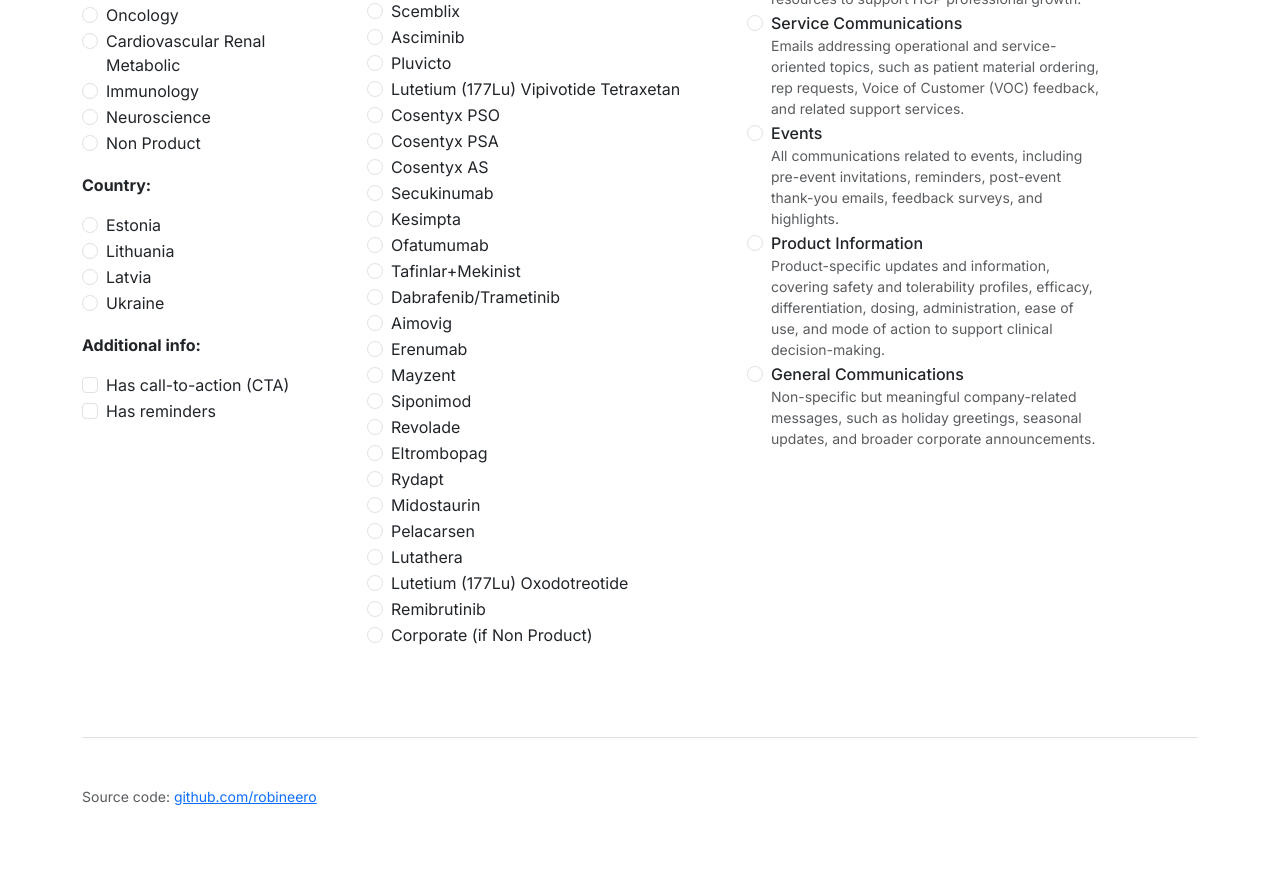
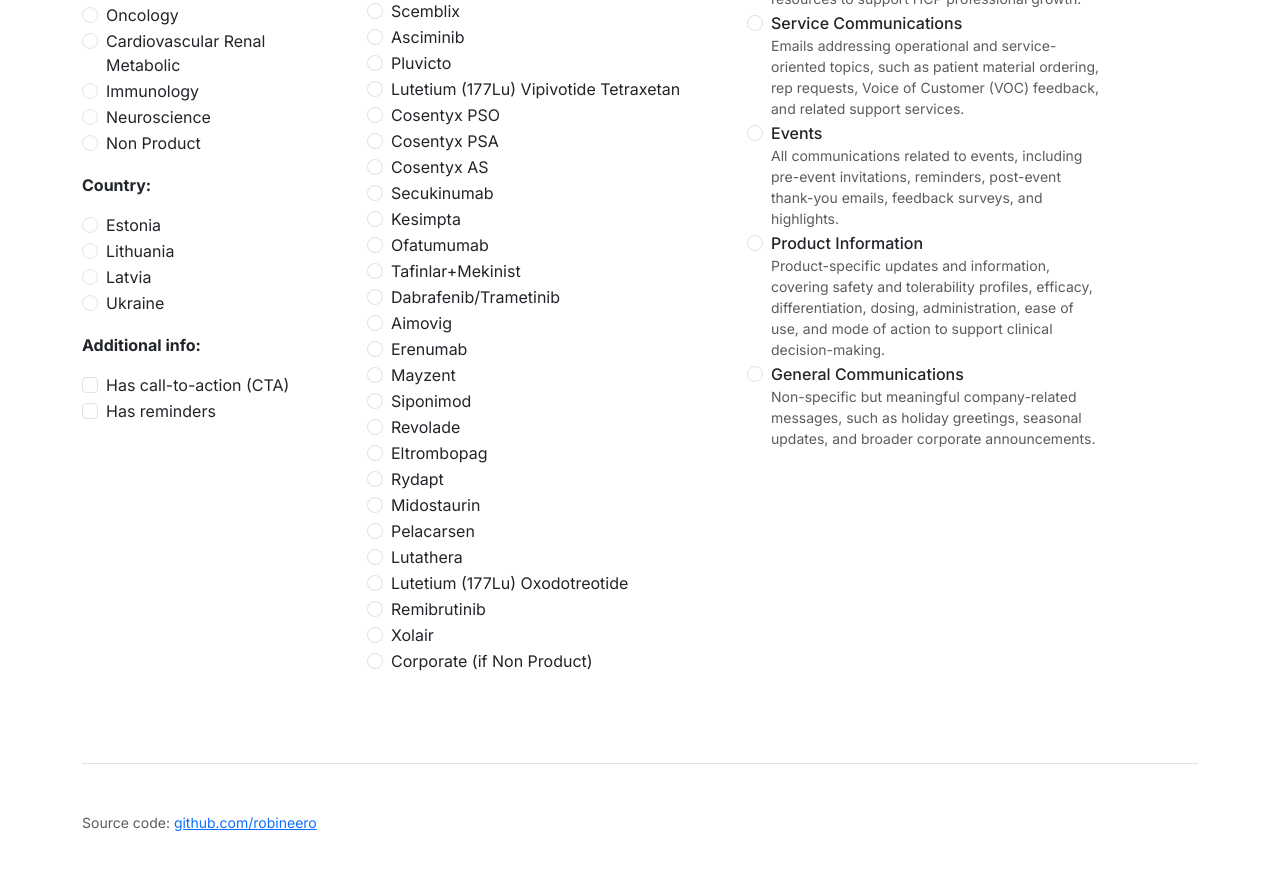
Before and after one commit to robineero/nvs-newsletter-naming-tool, a plain HTML site: page index.html in a window 1280 px wide. Shown: the part 585-1454 px from the top of the page. Drawn offline with nearby package versions, Linux system fonts and the light colour scheme.

Commit message:
Add Xolair to product array

```diff
--- a/index.html
+++ b/index.html
@@ -185,6 +185,7 @@
         "LUTA" : "Lutathera",
         "LUTEO" : "Lutetium (177Lu) Oxodotreotide",
         "REMI" : "Remibrutinib",
+        "XLR" : "Xolair",
         "CORP" : "Corporate (if Non Product)",
     };
     let productListHtml = "";
```
